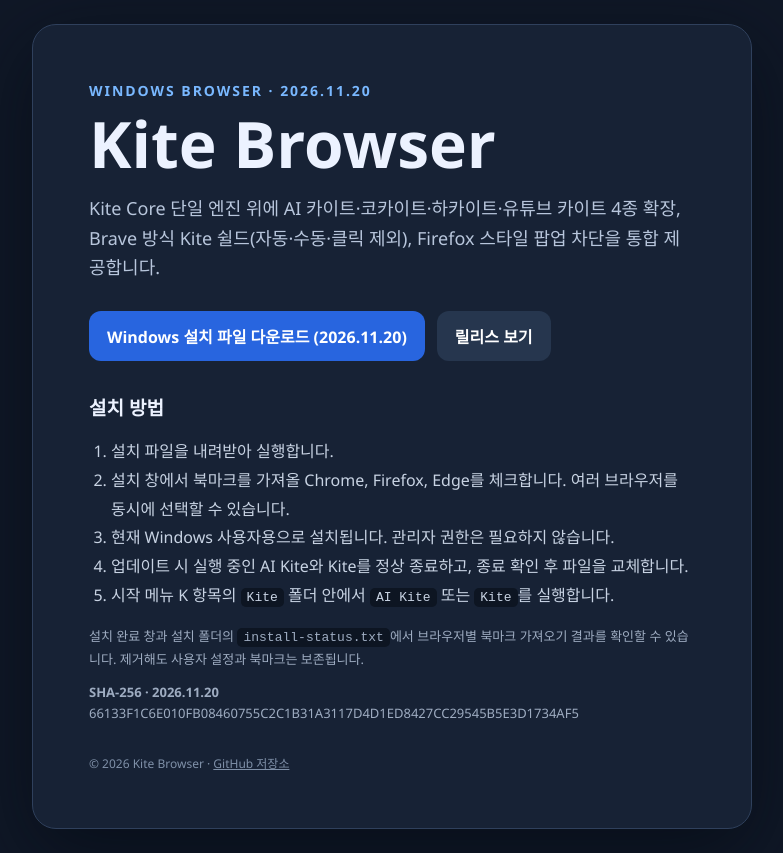
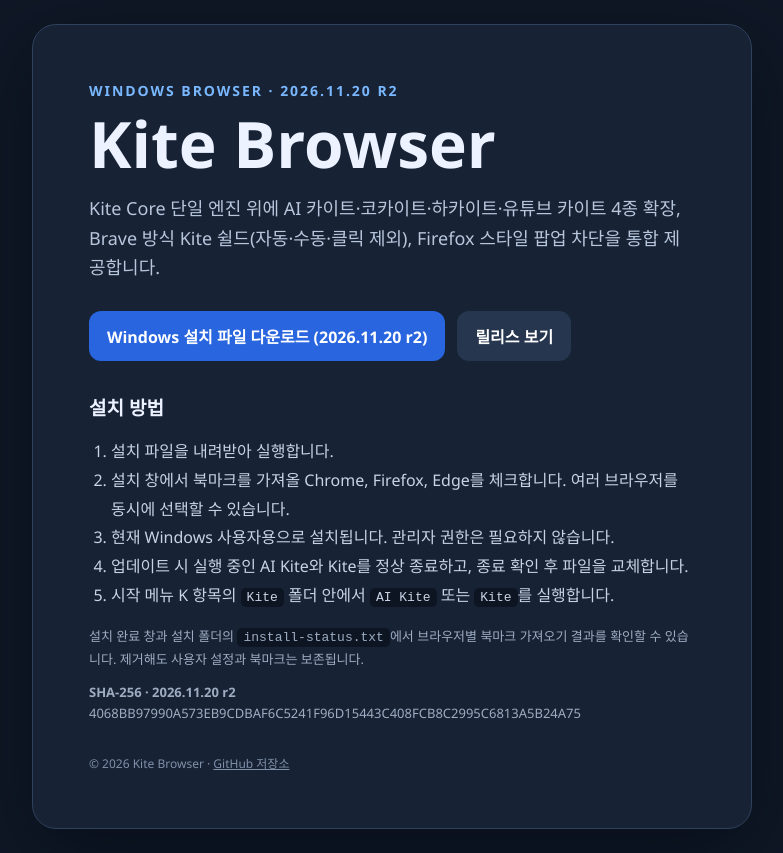
Before and after one commit to ReachToWisdom/Kite-Browser, a plain HTML site: page index.html in a window 1280 px wide. Shown: the whole page, without its empty margins (248-1031 px from the left). Drawn offline with Linux system fonts and the light colour scheme.

Commit message:
Release Kite Browser 2026.11.20 r2 (Fix ghost tab close, remove Codex preset, fix Claude URL)

```diff
--- a/index.html
+++ b/index.html
@@ -25,11 +25,11 @@
 </head>
 <body>
   <main>
-    <div class="mark">Windows browser · 2026.11.20</div>
+    <div class="mark">Windows browser · 2026.11.20 r2</div>
     <h1>Kite Browser</h1>
     <p class="lead">Kite Core 단일 엔진 위에 AI 카이트·코카이트·하카이트·유튜브 카이트 4종 확장, Brave 방식 Kite 쉴드(자동·수동·클릭 제외), Firefox 스타일 팝업 차단을 통합 제공합니다.</p>
     <div class="actions">
-      <a class="button" href="Kite-Browser-Setup-2026.11.20.exe">Windows 설치 파일 다운로드 (2026.11.20)</a>
+      <a class="button" href="Kite-Browser-Setup-2026.11.20-r2.exe">Windows 설치 파일 다운로드 (2026.11.20 r2)</a>
       <a class="button secondary" href="https://github.com/ReachToWisdom/Kite-Browser/releases">릴리스 보기</a>
     </div>
     <h2>설치 방법</h2>
@@ -41,7 +41,7 @@
       <li>시작 메뉴 K 항목의 <code>Kite</code> 폴더 안에서 <code>AI Kite</code> 또는 <code>Kite</code>를 실행합니다.</li>
     </ol>
     <p class="note">설치 완료 창과 설치 폴더의 <code>install-status.txt</code>에서 브라우저별 북마크 가져오기 결과를 확인할 수 있습니다. 제거해도 사용자 설정과 북마크는 보존됩니다.</p>
-    <p class="hash"><strong>SHA-256 · 2026.11.20</strong><br>66133F1C6E010FB08460755C2C1B31A3117D4D1ED8427CC29545B5E3D1734AF5</p>
+    <p class="hash"><strong>SHA-256 · 2026.11.20 r2</strong><br>4068BB97990A573EB9CDBAF6C5241F96D15443C408FCB8C2995C6813A5B24A75</p>
     <footer>© 2026 Kite Browser · <a href="https://github.com/ReachToWisdom/Kite-Browser" style="color:inherit">GitHub 저장소</a></footer>
   </main>
 </body>
```
Also changed, not shown: SHA256SUMS.txt, 3 other files.
